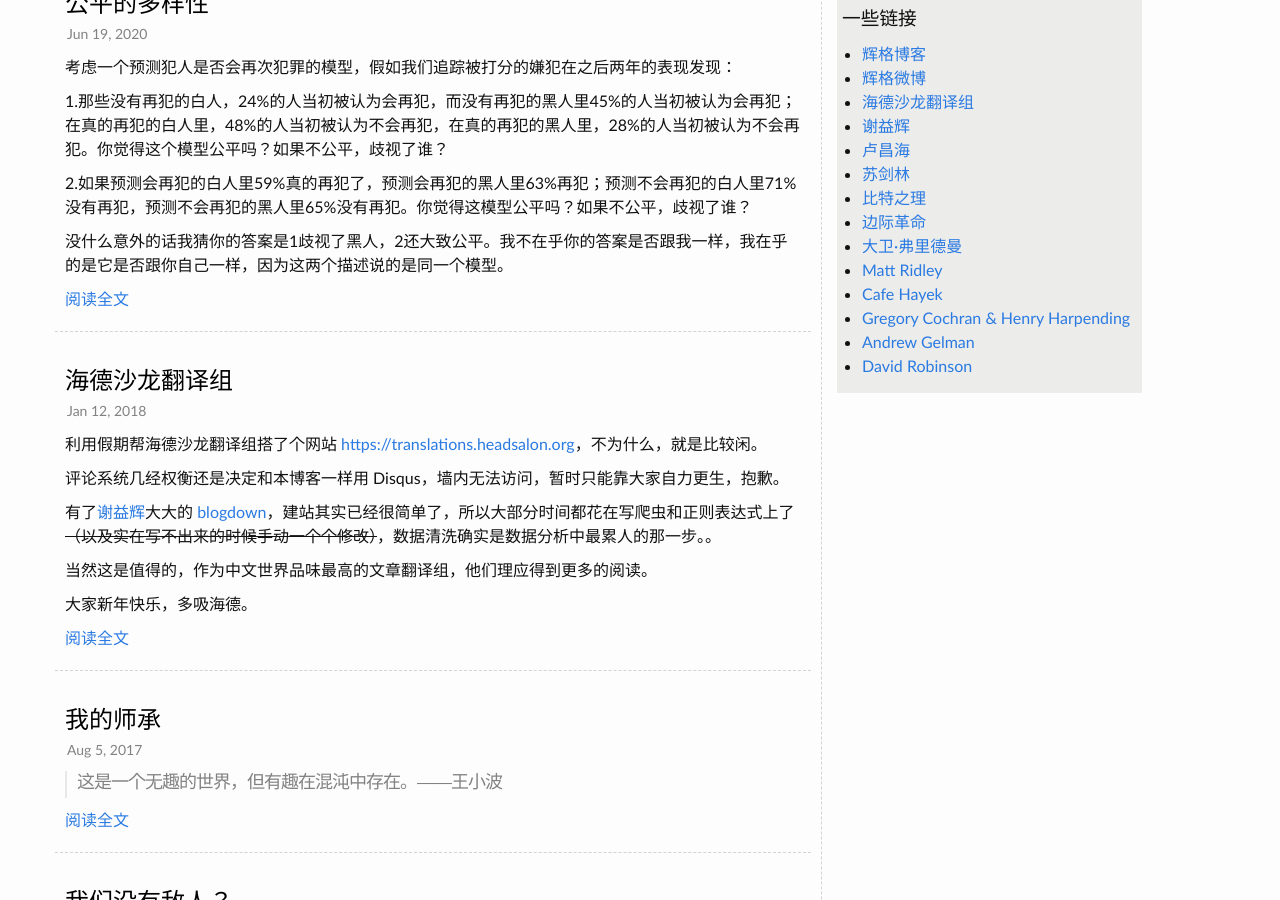
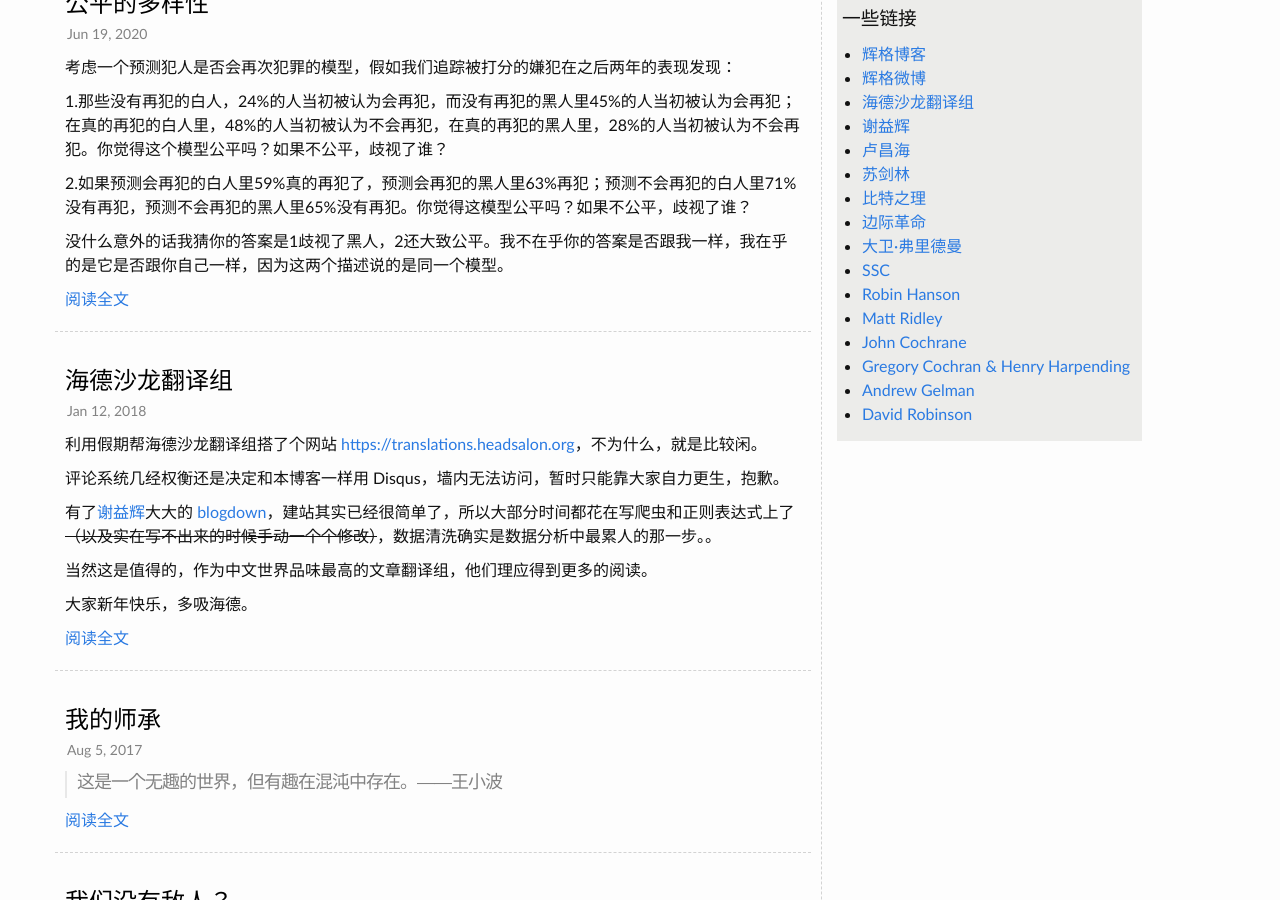
Before and after one commit to tcya/tcya.github.io, a Jekyll site: the page built from index.html, in a window 1280 px wide and 900 px high, scrolled down 608 px. Built offline with Jekyll 4.4.1, drawn with Linux system fonts in a browser that asks for light colours; the list of posts is cut into pages by our own code; comment, search, counter and statistics services are not loaded.

Commit message:
Update the blogroll

```diff
--- a/index.html
+++ b/index.html
@@ -60,12 +60,13 @@ layout: default
         <li><a href="https://www.kylen314.com/">比特之理</a></li>
         <li><a href="http://marginalrevolution.com/">边际革命</a></li>
         <li><a href="https://daviddfriedman.blogspot.com/">大卫·弗里德曼</a></li>
+        <li><a href="https://slatestarcodex.com/">SSC</a></li>
+        <li><a href="https://www.overcomingbias.com/">Robin Hanson</a></li>
         <li><a href="http://www.rationaloptimist.com/blog/">Matt Ridley</a></li>
-        <li><a href="http://cafehayek.com/">Cafe Hayek</a></li>
+        <li><a href="https://johnhcochrane.blogspot.com/">John Cochrane</a></li>
         <li><a href="https://westhunt.wordpress.com/">Gregory Cochran & Henry Harpending</a></li>
         <li><a href="http://andrewgelman.com/">Andrew Gelman</a></li>
         <li><a href="http://varianceexplained.org/">David Robinson</a></li>
-
         </ul>
       </div>
   </div>
```
